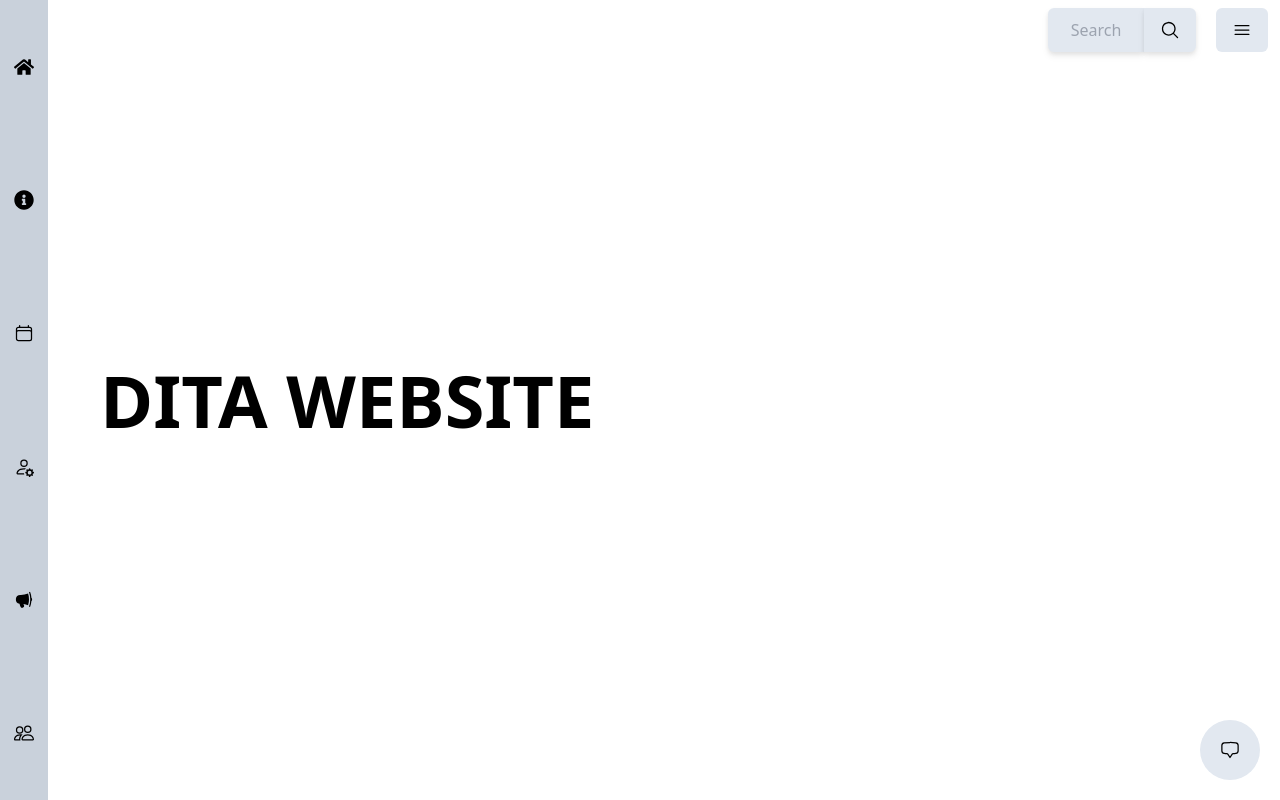
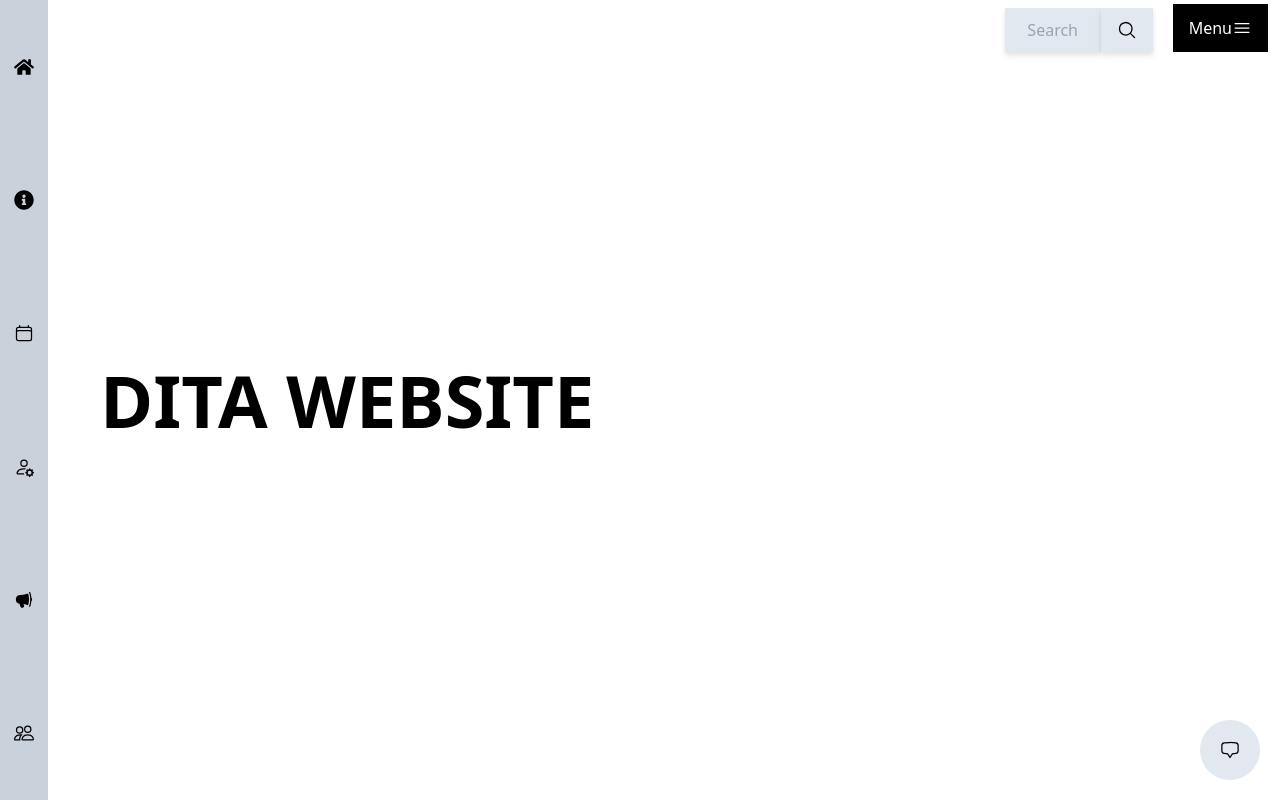
Before and after one commit to dita-daystaruni/dita-website-frontend, a React (Vite) app: page / in a window 1280 px wide. Shown: the top 800 px of the page. Built offline with nearby package versions, Linux system fonts and the light colour scheme.

Commit message:
style: added styling to nav and hero section

```diff
--- a/src/pages/components/common/navbar.jsx
+++ b/src/pages/components/common/navbar.jsx
@@ -1,47 +1,67 @@
-import React, { useState } from 'react'
-import useDarkMode from '../../../hooks/useDarkMode'
-import { Switch } from "@headlessui/react"
-import { Bars3Icon, MagnifyingGlassIcon, MoonIcon, SunIcon } from '@heroicons/react/24/solid'
+import React, { useState } from "react";
+import useDarkMode from "../../../hooks/useDarkMode";
+import { Switch } from "@headlessui/react";
+import {
+  Bars3Icon,
+  MagnifyingGlassIcon,
+  MoonIcon,
+  SunIcon,
+} from "@heroicons/react/24/solid";
 
 export default function Navbar() {
   const [isOpen, setIsOpen] = useState(false);
   const handleDropdown = () => {
     setIsOpen(!isOpen);
-  }
+  };
   return (
-    <nav className="fixed top-0 left-0 w-full h-16 flex flex-row
-                  bg-transparent p-3 my-auto">
-        <div className='mx-auto w-full h-full max-sm:w-1/2 flex items-end flex-row justify-end space-x-5 max-md:justify-center'>
-          <Search/>
-          <button onClick={handleDropdown} className='py-3 px-4 rounded-md bg-slate-200 dark:bg-slate-900 flex flex-row items-center'>
-            <Bars3Icon className='w-5 h-5 text-black dark:text-white'/>
+    <nav
+      className="fixed top-0 left-0 w-full h-16 flex flex-row
+                  bg-transparent p-3 my-auto"
+    >
+      <div className="mx-auto w-full h-full max-sm:w-1/2 flex items-end flex-row justify-end space-x-5 max-md:justify-center text-white">
+        <Search />
+        <button
+          onClick={handleDropdown}
+          className="py-3 px-4 bg-black dark:bg-slate-900 flex flex-row items-center"
+        >
+          Menu
+          <Bars3Icon className="w-5 h-5 dark:text-white" />
         </button>
-          {isOpen &&
-            (
-              <Dropdown/>
+        {isOpen && (
+          <div className="fixed top-16 w-full max-md:w-5/6 max-sm:ml-0 overflow-hidden"
+          style={{marginLeft:"0"}}>
+            <Dropdown />
+          </div>
         )}
       </div>
     </nav>
-  )
+  );
 }
 
 export const Toggle = () => {
-  const  [isDarkMode, toggleDarkMode]  = useDarkMode();
+  const [isDarkMode, toggleDarkMode] = useDarkMode();
 
   return (
-    <div className='fixed bottom-0 left-0 rounded-b-md w-full h-17 p-3 flex flex-row items-center'>
+    <div className="text-2xl w-full flex flex-row items-center">
       <Switch.Group>
-      <Switch.Label className={'dark:text-white mx-5 font-bold text-sm'}>Dark Mode</Switch.Label>
+        <Switch.Label className="dark:text-whitetext-sm">
+          Dark Mode
+        </Switch.Label>
         <Switch
           checked={isDarkMode}
           onChange={toggleDarkMode}
-        className={`${isDarkMode ? 'bg-slate-800' : 'bg-slate-800'
+          className={`${
+            isDarkMode ? "bg-slate-800" : "bg-slate-800"
           } relative inline-flex h-6 w-12 items-center rounded-full drop-shadow-md transition-all ease-in-out duration-300`}
         >
-      <MoonIcon className='w-4 h-4 text-slate-300 translate-x-1'/>
-      <SunIcon className='w-4 h-4 text-yellow-400 translate-x-2'/>
-      <span className={`${isDarkMode ? 'translate-x-6 bg-white' : 'translate-x-1 bg-white'}
-                        absolute drop-shadow-md w-4 h-4 rounded-full transition-all delay-200`}/>
+          <MoonIcon className="w-4 h-4 text-slate-300 translate-x-1" />
+          <SunIcon className="w-4 h-4 text-yellow-400 translate-x-2" />
+          <span
+            className={`${
+              isDarkMode ? "translate-x-6 bg-white" : "translate-x-1 bg-white"
+            }
+                        absolute drop-shadow-md w-4 h-4 rounded-full transition-all delay-200`}
+          />
         </Switch>
       </Switch.Group>
     </div>
@@ -54,18 +74,18 @@ export const Search = () => {
   return (
     <div className="flex flex-row justify-center items-center">
       <input
-        className='rounded-l-md py-3 px-4 w-24 text-black text-center dark:text-white leading-tight
+        className="py-3 px-4 w-24 text-black text-center dark:text-white leading-tight
                   focus:outline-1 focus:w-40 bg-slate-200 dark:bg-slate-900 focus:bg-white dark:focus:text-black
                   dark:focus:bg-white max-md:focus:w-64
-                  drop-shadow-md transition-all ease-in-out duration-200'
+                  drop-shadow-md transition-all ease-in-out duration-200"
         id="search"
         placeholder="Search"
         type="text"
         value={search}
         onChange={(e) => setSearch(e.target.value)}
       />
-      <button className='bg-slate-200 dark:bg-slate-900 hover:bg-slate-700 drop-shadow-md dark:text-white font-bold py-3 px-4 rounded-r-md'>
-       <MagnifyingGlassIcon className='w-5 h-5 text-black dark:text-white'/>
+      <button className="bg-slate-200 dark:bg-slate-900 hover:bg-slate-700 drop-shadow-md dark:text-white font-bold py-3 px-4">
+        <MagnifyingGlassIcon className="w-5 h-5 text-black dark:text-white" />
       </button>
     </div>
   );
@@ -73,10 +93,24 @@ export const Search = () => {
 
 export const Dropdown = () => {
   return (
-    <div className='absolute p-5 top-16 right-3 max-sm:right-6 w-9/12 h-auto max-sm:w-11/12 max-sm:
-                    bg-slate-200 dark:bg-slate-900 rounded-md drop-shadow-md'>
-       <div className='relative'>
-          <Toggle/>
+    <div className="flex flex-col gap-5 md:ml-20 p-5 text-3xl max-sm:text-xl max-md:text-2xl hover:cursor-pointer hover:te top-16 h-auto text-black dark:text-white bg-slate-200 dark:bg-slate-900 drop-shadow-md">
+      <div>
+        <Toggle />
+      </div>
+      <div>
+        <p>Home</p>
+      </div>
+      <div>
+        <p>About</p>
+      </div>
+      <div>
+        <p>Events</p>
+      </div>
+      <div>
+        <p>Services</p>
+      </div>
+      <div>
+        <p>Contact Us</p>
       </div>
     </div>
   );
```
Lines whose indentation alone changed are shown as unchanged.
